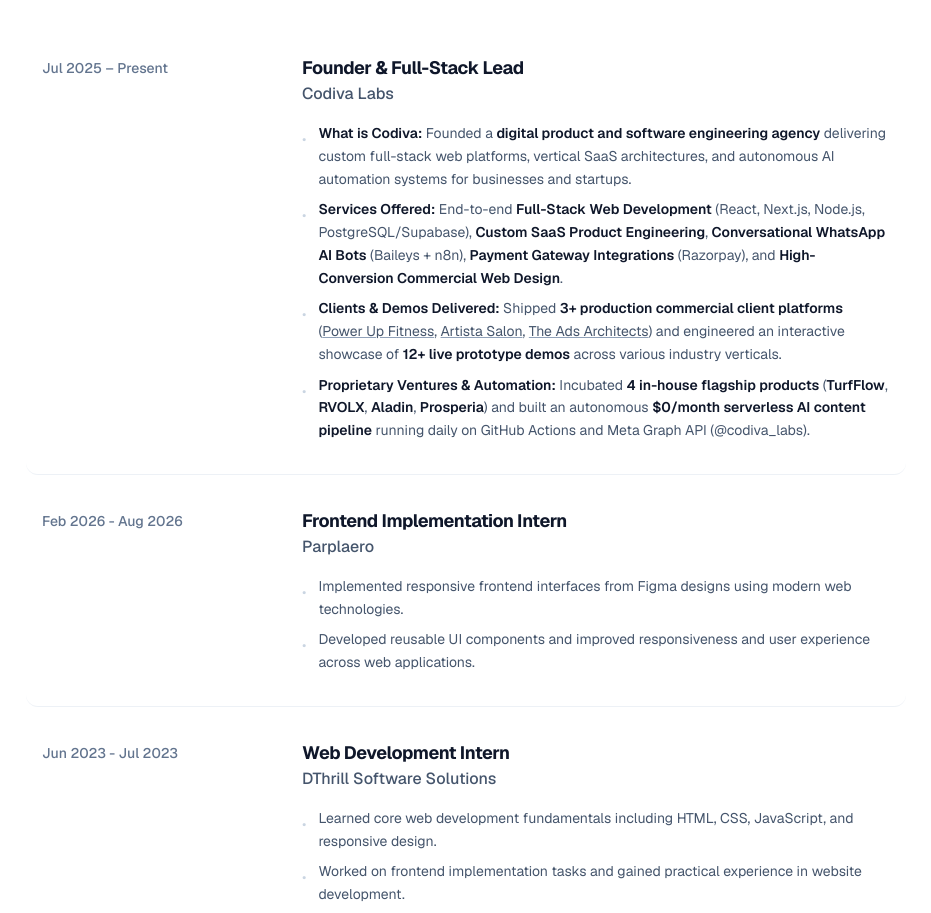
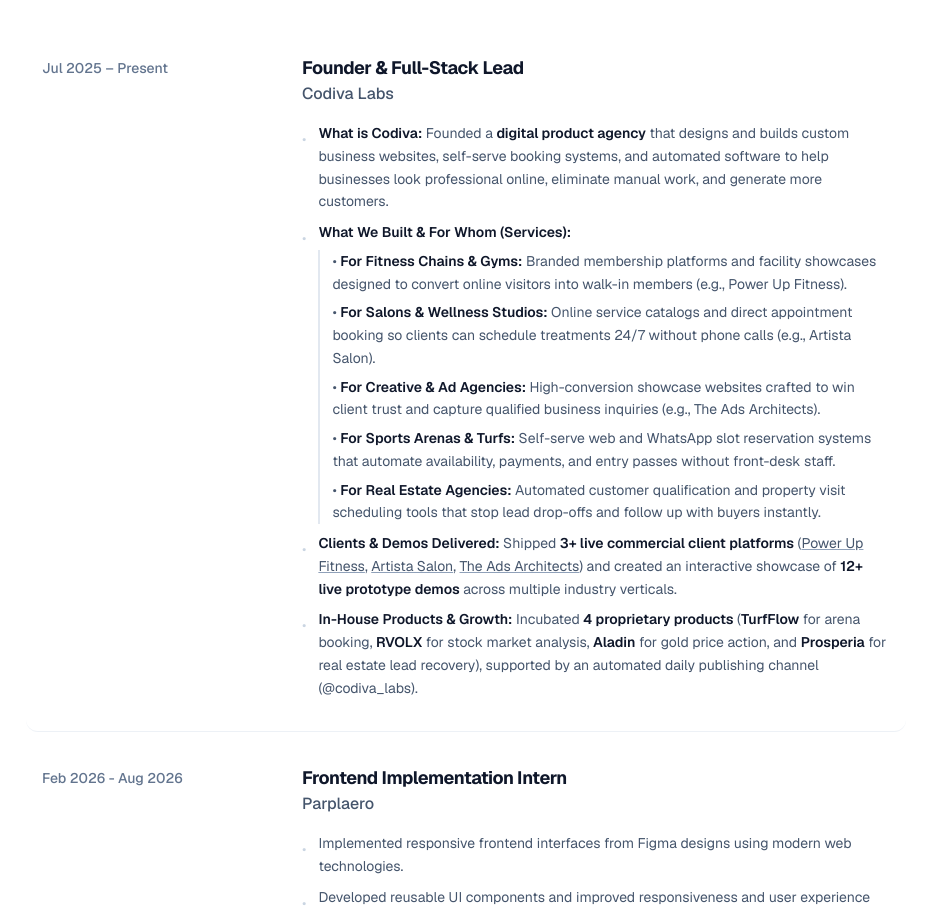
Before and after one commit to bott-127001/Samarth-Portfolio, a React (Vite) app: page / in a window 1280 px wide. Shown: the part 5740-6653 px from the top of the page, without its empty margins (174-1105 px from the left). Built offline with nearby package versions, Linux system fonts and the light colour scheme.

Commit message:
Update Experience services: replace technical jargon with client-focused business outcomes

```diff
--- a/src/App.jsx
+++ b/src/App.jsx
@@ -494,16 +494,23 @@ const Experience = () => {
       date: "Jul 2025 – Present",
       points: [
         <>
-          <strong className="text-slate-900 font-semibold">What is Codiva:</strong> Founded a <strong className="text-slate-900 font-semibold">digital product and software engineering agency</strong> delivering custom full-stack web platforms, vertical SaaS architectures, and autonomous AI automation systems for businesses and startups.
+          <strong className="text-slate-900 font-semibold">What is Codiva:</strong> Founded a <strong className="text-slate-900 font-semibold">digital product agency</strong> that designs and builds custom business websites, self-serve booking systems, and automated software to help businesses look professional online, eliminate manual work, and generate more customers.
         </>,
         <>
-          <strong className="text-slate-900 font-semibold">Services Offered:</strong> End-to-end <strong className="text-slate-900 font-semibold">Full-Stack Web Development</strong> (React, Next.js, Node.js, PostgreSQL/Supabase), <strong className="text-slate-900 font-semibold">Custom SaaS Product Engineering</strong>, <strong className="text-slate-900 font-semibold">Conversational WhatsApp AI Bots</strong> (Baileys + n8n), <strong className="text-slate-900 font-semibold">Payment Gateway Integrations</strong> (Razorpay), and <strong className="text-slate-900 font-semibold">High-Conversion Commercial Web Design</strong>.
+          <strong className="text-slate-900 font-semibold">What We Built & For Whom (Services):</strong>
+          <span className="block mt-1.5 space-y-1.5 pl-3 border-l-2 border-slate-200">
+            <span className="block">• <strong className="text-slate-900 font-semibold">For Fitness Chains & Gyms:</strong> Branded membership platforms and facility showcases designed to convert online visitors into walk-in members (e.g., Power Up Fitness).</span>
+            <span className="block">• <strong className="text-slate-900 font-semibold">For Salons & Wellness Studios:</strong> Online service catalogs and direct appointment booking so clients can schedule treatments 24/7 without phone calls (e.g., Artista Salon).</span>
+            <span className="block">• <strong className="text-slate-900 font-semibold">For Creative & Ad Agencies:</strong> High-conversion showcase websites crafted to win client trust and capture qualified business inquiries (e.g., The Ads Architects).</span>
+            <span className="block">• <strong className="text-slate-900 font-semibold">For Sports Arenas & Turfs:</strong> Self-serve web and WhatsApp slot reservation systems that automate availability, payments, and entry passes without front-desk staff.</span>
+            <span className="block">• <strong className="text-slate-900 font-semibold">For Real Estate Agencies:</strong> Automated customer qualification and property visit scheduling tools that stop lead drop-offs and follow up with buyers instantly.</span>
+          </span>
         </>,
         <>
-          <strong className="text-slate-900 font-semibold">Clients & Demos Delivered:</strong> Shipped <strong className="text-slate-900 font-semibold">3+ production commercial client platforms</strong> (<a href="https://www.powerupfitness.co.in/" target="_blank" rel="noreferrer" className="underline decoration-slate-400 hover:text-slate-900">Power Up Fitness</a>, <a href="https://artistabysupriya.com/" target="_blank" rel="noreferrer" className="underline decoration-slate-400 hover:text-slate-900">Artista Salon</a>, <a href="https://theadsarchitect.netlify.app/" target="_blank" rel="noreferrer" className="underline decoration-slate-400 hover:text-slate-900">The Ads Architects</a>) and engineered an interactive showcase of <strong className="text-slate-900 font-semibold">12+ live prototype demos</strong> across various industry verticals.
+          <strong className="text-slate-900 font-semibold">Clients & Demos Delivered:</strong> Shipped <strong className="text-slate-900 font-semibold">3+ live commercial client platforms</strong> (<a href="https://www.powerupfitness.co.in/" target="_blank" rel="noreferrer" className="underline decoration-slate-400 hover:text-slate-900">Power Up Fitness</a>, <a href="https://artistabysupriya.com/" target="_blank" rel="noreferrer" className="underline decoration-slate-400 hover:text-slate-900">Artista Salon</a>, <a href="https://theadsarchitect.netlify.app/" target="_blank" rel="noreferrer" className="underline decoration-slate-400 hover:text-slate-900">The Ads Architects</a>) and created an interactive showcase of <strong className="text-slate-900 font-semibold">12+ live prototype demos</strong> across multiple industry verticals.
         </>,
         <>
-          <strong className="text-slate-900 font-semibold">Proprietary Ventures & Automation:</strong> Incubated <strong className="text-slate-900 font-semibold">4 in-house flagship products</strong> (<strong className="text-slate-900 font-semibold">TurfFlow</strong>, <strong className="text-slate-900 font-semibold">RVOLX</strong>, <strong className="text-slate-900 font-semibold">Aladin</strong>, <strong className="text-slate-900 font-semibold">Prosperia</strong>) and built an autonomous <strong className="text-slate-900 font-semibold">$0/month serverless AI content pipeline</strong> running daily on GitHub Actions and Meta Graph API (@codiva_labs).
+          <strong className="text-slate-900 font-semibold">In-House Products & Growth:</strong> Incubated <strong className="text-slate-900 font-semibold">4 proprietary products</strong> (<strong className="text-slate-900 font-semibold">TurfFlow</strong> for arena booking, <strong className="text-slate-900 font-semibold">RVOLX</strong> for stock market analysis, <strong className="text-slate-900 font-semibold">Aladin</strong> for gold price action, and <strong className="text-slate-900 font-semibold">Prosperia</strong> for real estate lead recovery), supported by an automated daily publishing channel (@codiva_labs).
         </>
       ]
     },
```
